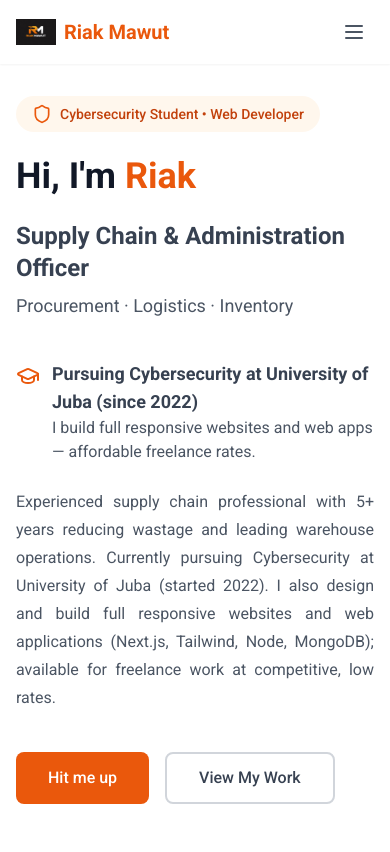
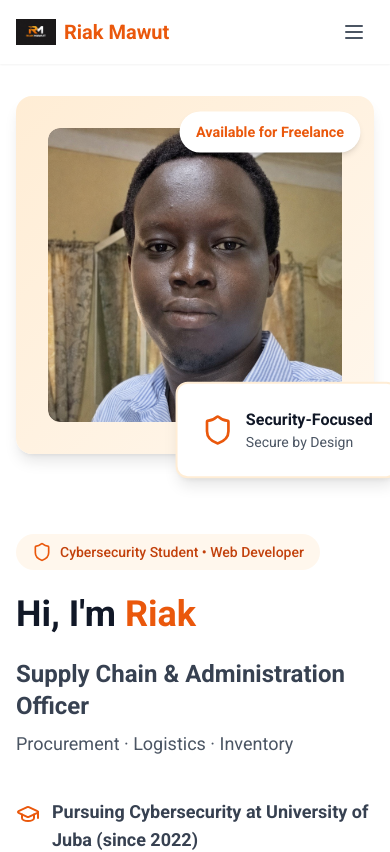
Before and after one commit to riakmawut1-hub/riak-portfolio, a Next.js app: page / in a window 390 px wide. Shown: the top 852 px of the page. Built offline with nearby package versions, Linux system fonts and the light colour scheme.

Commit message:
Reorder hero section: profile image appears first on mobile view

```diff
--- a/app/page.tsx
+++ b/app/page.tsx
@@ -572,7 +572,7 @@ export default function Portfolio() {
 
           <div className="grid md:grid-cols-2 gap-12 items-center">
 
-            <div className="space-y-6">
+            <div className="space-y-6 order-2 md:order-1">
 
               <div className="inline-flex items-center space-x-2 px-4 py-2 bg-orange-50 rounded-full">
 
@@ -686,7 +686,7 @@ export default function Portfolio() {
 
             </div>
 
-            <div className="relative z-10 mb-8">
+            <div className="relative z-10 mb-8 order-1 md:order-2">
 
               <div className="relative bg-gradient-to-br from-orange-100 to-orange-50 rounded-2xl p-8 shadow-lg z-0">
 
```
